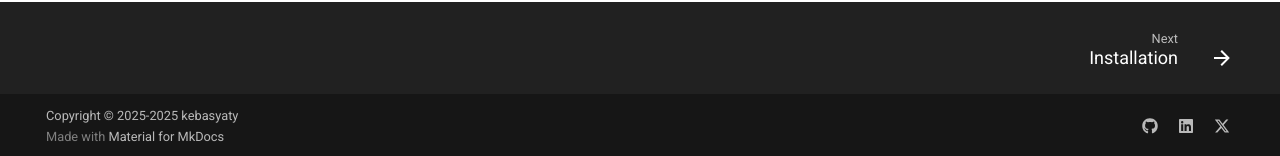
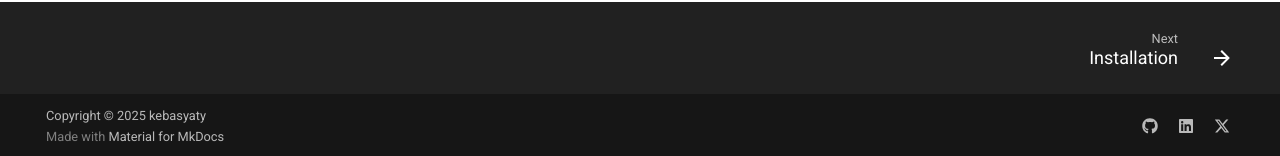
Before and after one commit to kebasyaty/xloft, an MkDocs documentation site: the page built from docs/index.md, in a window 1280 px wide and 1283 px high. Shown: the part 1124-1280 px from the top of the window. Built offline with MkDocs 1.6.1 and Material for MkDocs 9.7.7, drawn with Linux system fonts in a browser that asks for light colours; comment, search, counter and statistics services are not loaded; some of the changed lines change nothing that is shown.

Commit message:
update docs

```diff
--- a/mkdocs.yml
+++ b/mkdocs.yml
@@ -80,7 +80,7 @@ extra:
     - icon: fontawesome/brands/x-twitter
       link: https://twitter.com
 
-copyright: "Copyright &copy; 2025-<script>document.write(new Date().getFullYear())</script> kebasyaty"
+copyright: Copyright &copy; 2025 kebasyaty
 
 nav:
   - XLOFT: index.md
```
